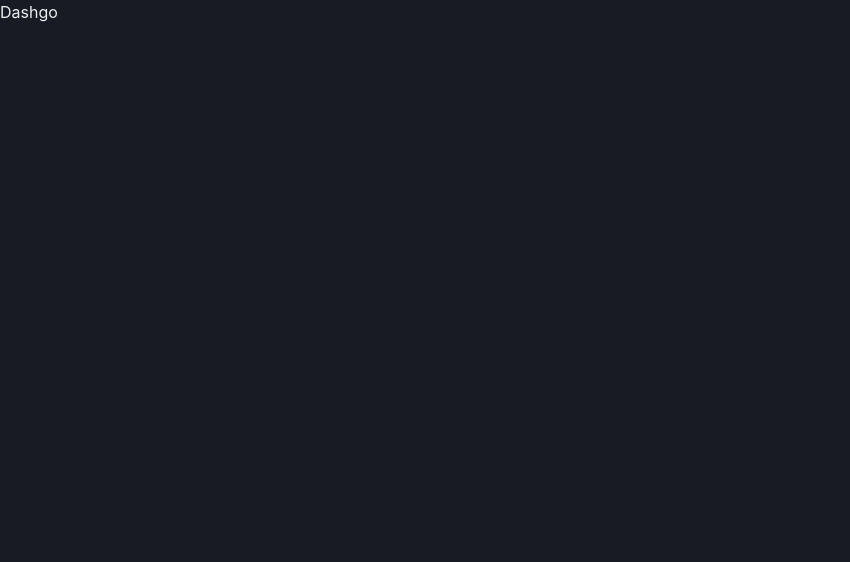
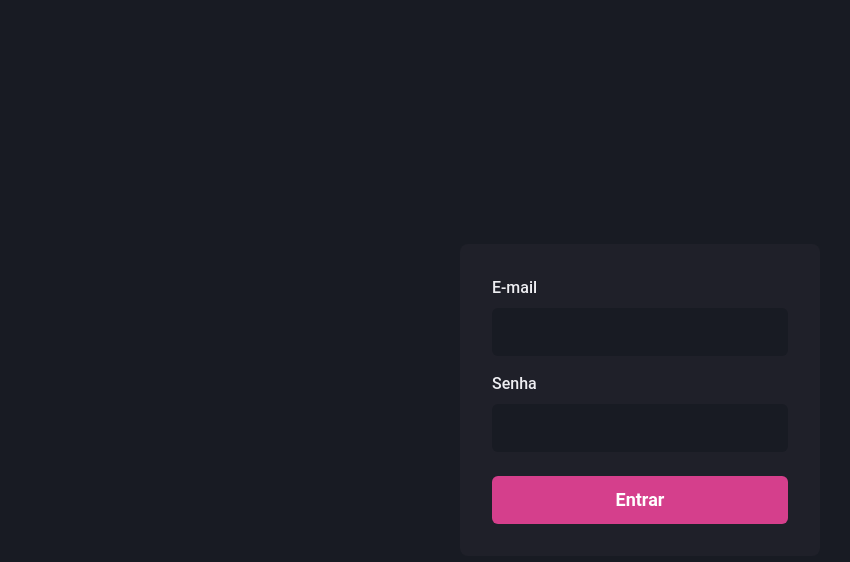
Before and after one commit to joelmss93/dashgo-ignite, a Next.js app: page / in a window 1280 px wide. Shown: the top 562 px of the page, without its empty margins (0-850 px from the left). Built offline with nearby package versions, Linux system fonts and the light colour scheme.

Commit message:
feat: sign page layout

```diff
--- /dev/null
+++ b/src/_document.tsx
@@ -0,0 +1,21 @@
+import Document, { Head, Html, Main } from 'next/document';
+
+export default class MyDocument extends Document {
+  render() {
+    return (
+      <Html>
+        <Head>
+          <link rel="preconnect" href="https://fonts.googleapis.com" />
+          <link
+            href="https://fonts.googleapis.com/css2?family=Roboto:wght@400;500;700&display=swap"
+            rel="stylesheet"
+          />
+        </Head>
+        <body>
+          <Main />
+          <NextScript />
+        </body>
+      </Html>
+    );
+  }
+}
--- a/src/pages/index.tsx
+++ b/src/pages/index.tsx
@@ -1,3 +1,56 @@
+import {
+  Flex,
+  Input,
+  Button,
+  Stack,
+  FormLabel,
+  FormControl,
+} from '@chakra-ui/react';
+
 export default function Home() {
-  return <h1>Dashgo</h1>;
+  return (
+    <Flex w="100vw" h="100vh" align="center" justify="center">
+      <Flex
+        as="form"
+        width="100%"
+        maxWidth={360}
+        bg="gray.800"
+        padding="8"
+        borderRadius={8}
+        flexDir="column"
+      >
+        <Stack spacing="4">
+          <FormControl>
+            <FormLabel htmlFor="email">E-mail</FormLabel>
+            <Input
+              id="email"
+              name="email"
+              type="email"
+              focusBorderColor="pink.500"
+              bgColor="gray.900"
+              variant="filled"
+              _hover={{ bgColor: 'gray.900' }}
+              size="lg"
+            />
+          </FormControl>
+          <FormControl>
+            <FormLabel htmlFor="password">Senha</FormLabel>
+            <Input
+              id="password"
+              name="password"
+              type="password"
+              focusBorderColor="pink.500"
+              bgColor="gray.900"
+              variant="filled"
+              _hover={{ bgColor: 'gray.900' }}
+              size="lg"
+            />
+          </FormControl>
+        </Stack>
+        <Button type="submit" marginTop={6} colorScheme="pink" size="lg">
+          Entrar
+        </Button>
+      </Flex>
+    </Flex>
+  );
 }
--- a/src/styles/theme.ts
+++ b/src/styles/theme.ts
@@ -15,6 +15,10 @@
       '50': '#eeeef2',
     },
   },
+  fonts: {
+    heading: 'Roboto',
+    body: 'Roboto',
+  },
   styles: {
     global: {
       body: {
```
